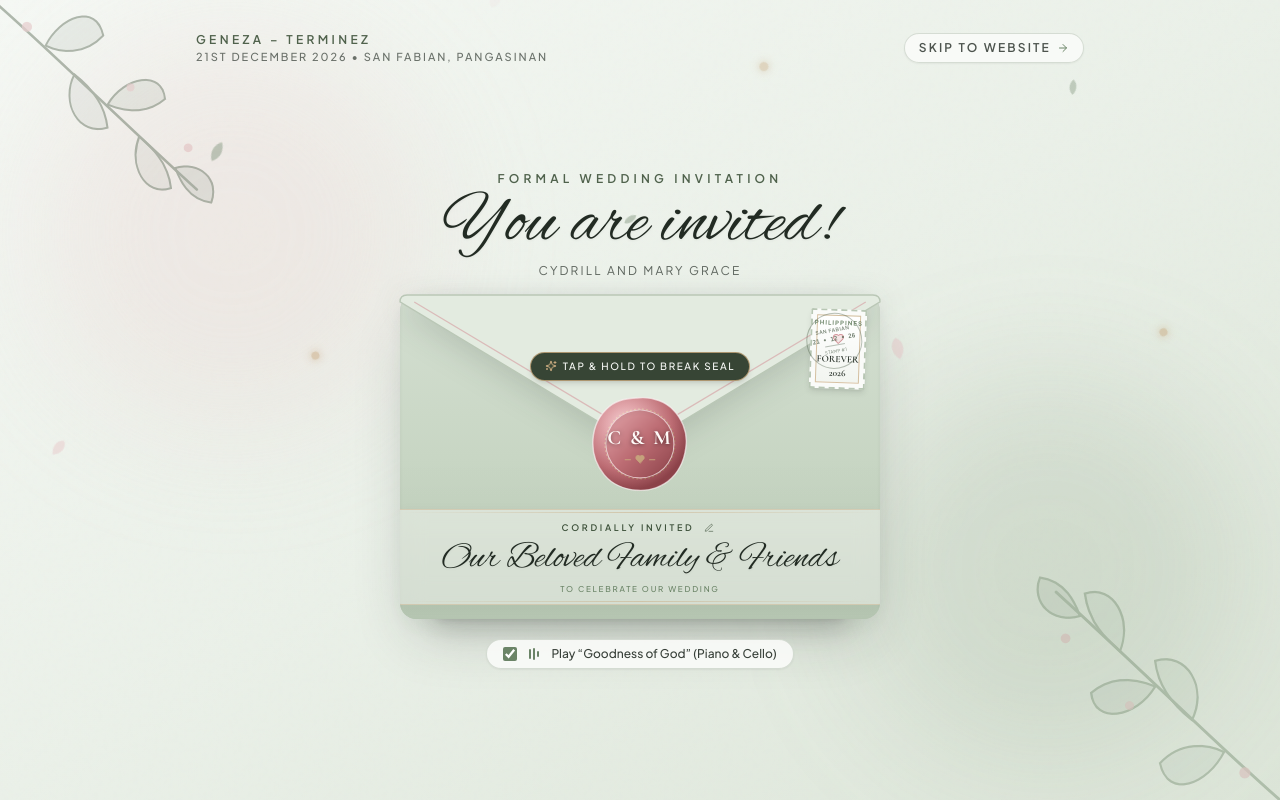
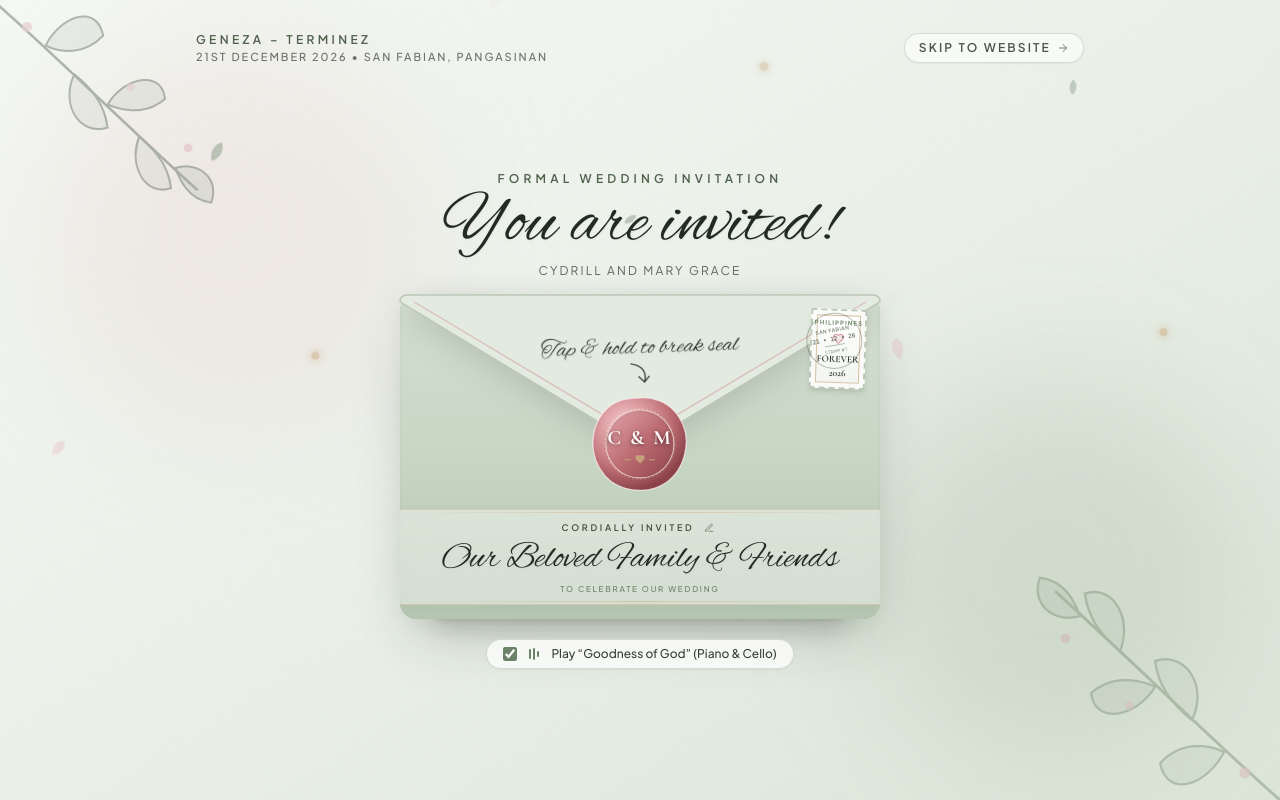
Before and after one commit to jdxrg0/cydrill-marygrace-wedding, a React (Vite) app: page / in a window 1280 px wide. Built offline with nearby package versions, Linux system fonts and the light colour scheme; no server answers.

Commit message:
feat(envelope): replace pill badge with handwritten calligraphy and curved arrow pointing at wax seal

```diff
--- a/src/components/EnvelopeSplash.tsx
+++ b/src/components/EnvelopeSplash.tsx
@@ -1041,39 +1041,68 @@ export const EnvelopeSplash: React.FC<EnvelopeSplashProps> = ({
               }`}
             >
               <div className="relative flex flex-col items-center" ref={sealRef}>
-                {/* Floating Hint Pill (Soft, luxury palette) */}
+                {/* Artisan Handwritten Calligraphy Instruction & Curved Arrow Pointing to Wax Seal */}
                 <AnimatePresence>
                   {stage === 'idle' && (
                     <motion.div
-                      initial={{ opacity: 0, y: 6 }}
-                      animate={{
-                        opacity: 1,
-                        y: 0,
-                        scale: showHoldHint ? [1, 1.08, 1] : 1,
-                      }}
-                      exit={{ opacity: 0, y: -4 }}
-                      transition={{ duration: 0.25 }}
-                      className={`absolute -top-11 whitespace-nowrap text-alabaster text-[9px] sm:text-[10px] font-sans font-medium tracking-[0.16em] uppercase px-3.5 py-1.5 rounded-full shadow-lg border pointer-events-none flex items-center gap-1.5 transition-all ${
+                      initial={{ opacity: 0, y: 4 }}
+                      animate={
                         showHoldHint
-                          ? 'bg-[#3E523B] border-champagne text-sand-light shadow-xl'
-                          : 'bg-[#2E3D2C]/95 border-champagne/80 text-alabaster shadow-md backdrop-blur-sm'
-                      }`}
+                          ? { opacity: 1, y: 0, scale: [1, 1.06, 1], rotate: [-2, 2, -2, 0] }
+                          : { opacity: 1, y: [0, -3, 0], scale: 1 }
+                      }
+                      exit={{ opacity: 0, y: -6, scale: 0.9 }}
+                      transition={
+                        showHoldHint
+                          ? { duration: 0.35, ease: 'easeInOut' }
+                          : { y: { duration: 2.8, repeat: Infinity, ease: 'easeInOut' } }
+                      }
+                      className="absolute -top-14 sm:-top-16 flex flex-col items-center pointer-events-none select-none z-30"
                     >
-                      <Sparkles
-                        className={`w-3 h-3 text-champagne ${
-                          holdProgress > 0 ? 'animate-spin' : ''
+                      {/* Calligraphic note or progress readout */}
+                      <span
+                        className={`transition-colors drop-shadow-sm whitespace-nowrap ${
+                          holdProgress > 0
+                            ? 'font-sans text-[10px] sm:text-xs uppercase tracking-[0.22em] text-terracotta-dark font-bold bg-alabaster/80 px-2.5 py-0.5 rounded-full border border-champagne/50 shadow-sm'
+                            : showHoldHint
+                            ? 'font-serif text-xs sm:text-sm italic font-semibold text-terracotta-dark'
+                            : 'font-script text-xl sm:text-2xl text-espresso/90 font-medium -rotate-2'
                         }`}
-                        style={{ animationDuration: '3s' }}
-                      />
-                      <span>
+                      >
                         {holdProgress > 0
                           ? holdProgress >= 50
                             ? `Breaking... ${holdProgress}%`
                             : `Melting... ${holdProgress}%`
                           : showHoldHint
-                          ? 'Tap and hold to break seal!'
+                          ? 'Hold down to break seal!'
                           : 'Tap & hold to break seal'}
                       </span>
+
+                      {/* Delicate Curved Arrow pointing down to the wax seal */}
+                      <svg
+                        width="34"
+                        height="26"
+                        viewBox="0 0 34 26"
+                        fill="none"
+                        xmlns="http://www.w3.org/2000/svg"
+                        className={`transition-colors drop-shadow-sm -mt-0.5 ${
+                          holdProgress > 0 ? 'text-champagne' : 'text-espresso/70'
+                        }`}
+                      >
+                        <path
+                          d="M 8 2 C 16 3, 24 7, 22 19"
+                          stroke="currentColor"
+                          strokeWidth="1.6"
+                          strokeLinecap="round"
+                        />
+                        <path
+                          d="M 16 15 L 21.5 20 L 26 14.5"
+                          stroke="currentColor"
+                          strokeWidth="1.6"
+                          strokeLinecap="round"
+                          strokeLinejoin="round"
+                        />
+                      </svg>
                     </motion.div>
                   )}
                 </AnimatePresence>
```
